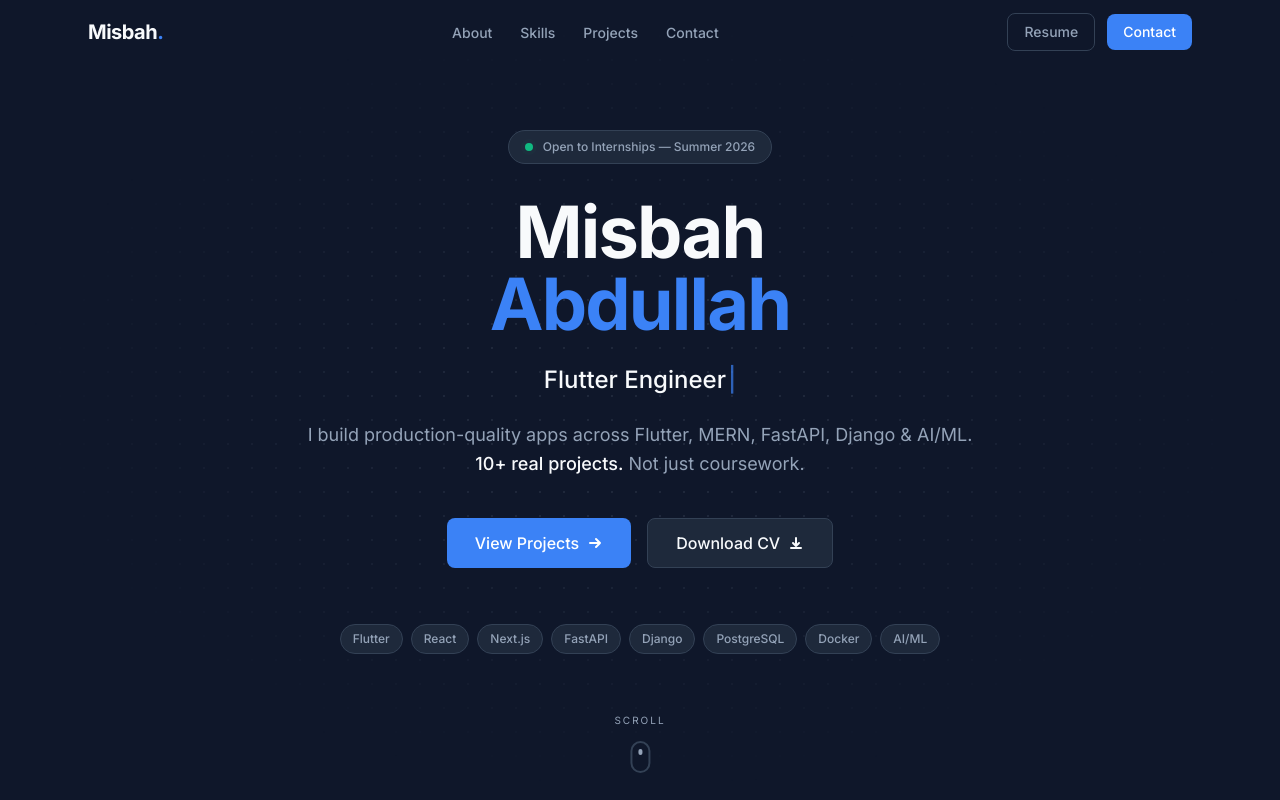
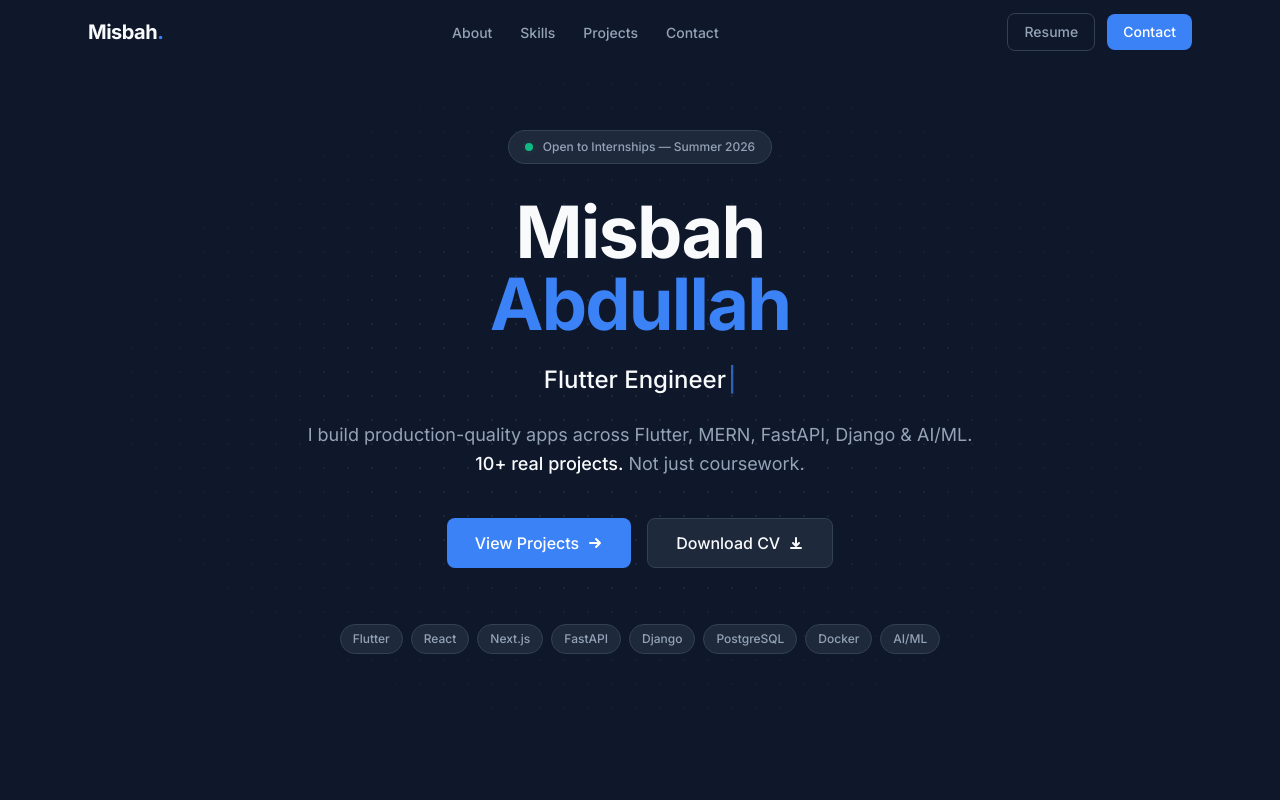
Before and after one commit to MisbahSangi/Portfolio, a Next.js app: page / in a window 1280 px wide. Shown: the top 800 px of the page. Built offline with nearby package versions, Linux system fonts and the light colour scheme.

Commit message:
"Resolve a bug"

```diff
--- a/components/Hero.tsx
+++ b/components/Hero.tsx
@@ -148,22 +148,7 @@ export default function Hero() {
         </motion.div>
       </motion.div>
 
-      {/* Scroll indicator */}
-      <motion.div
-        initial={{ opacity: 0 }}
-        animate={{ opacity: 1 }}
-        transition={{ delay: 1.5, duration: 0.8 }}
-        className="absolute bottom-8 left-1/2 -translate-x-1/2 flex flex-col items-center gap-2"
-      >
-        <span className="text-[10px] text-muted uppercase tracking-[0.2em]">scroll</span>
-        <motion.div
-          animate={{ y: [0, 6, 0] }}
-          transition={{ duration: 1.5, repeat: Infinity, ease: 'easeInOut' }}
-          className="w-5 h-8 rounded-full border-2 border-border flex justify-center pt-1.5"
-        >
-          <div className="w-1 h-1.5 bg-muted rounded-full" />
-        </motion.div>
-      </motion.div>
+
     </section>
   );
 }
```
